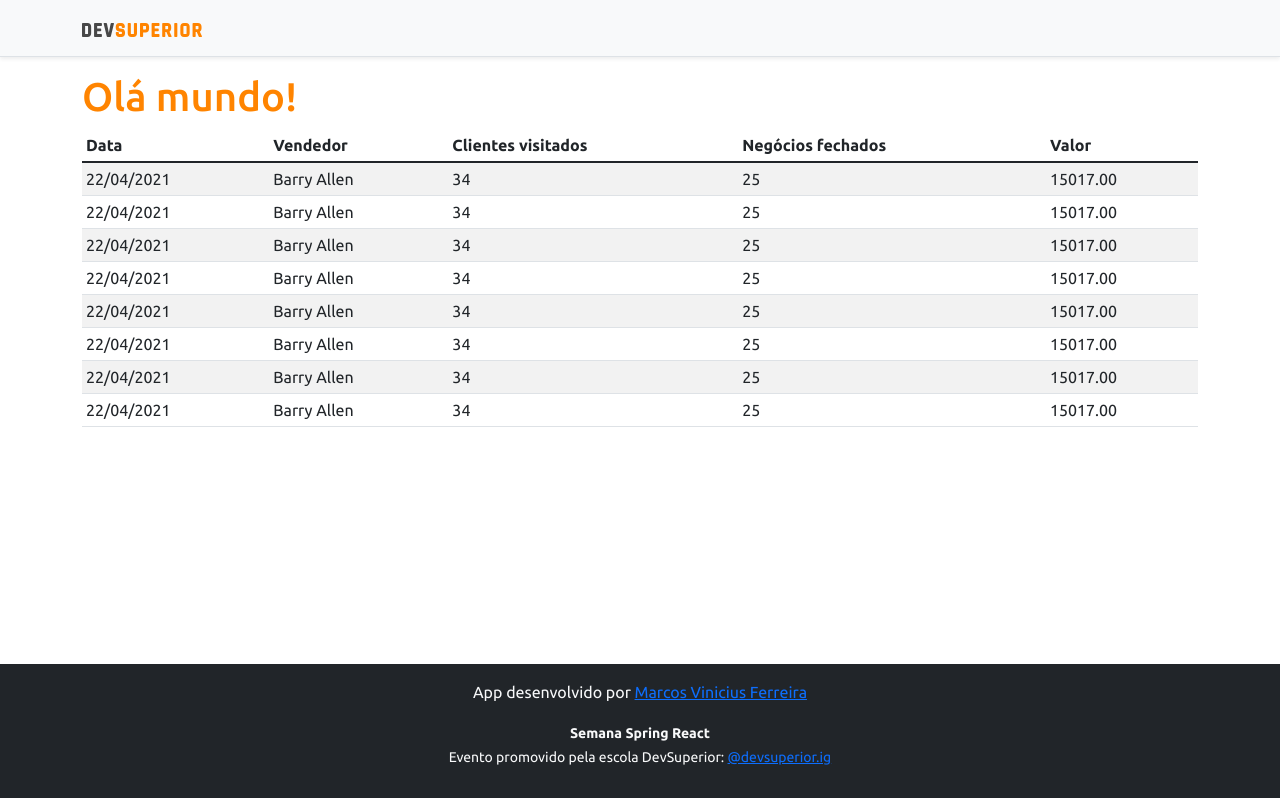
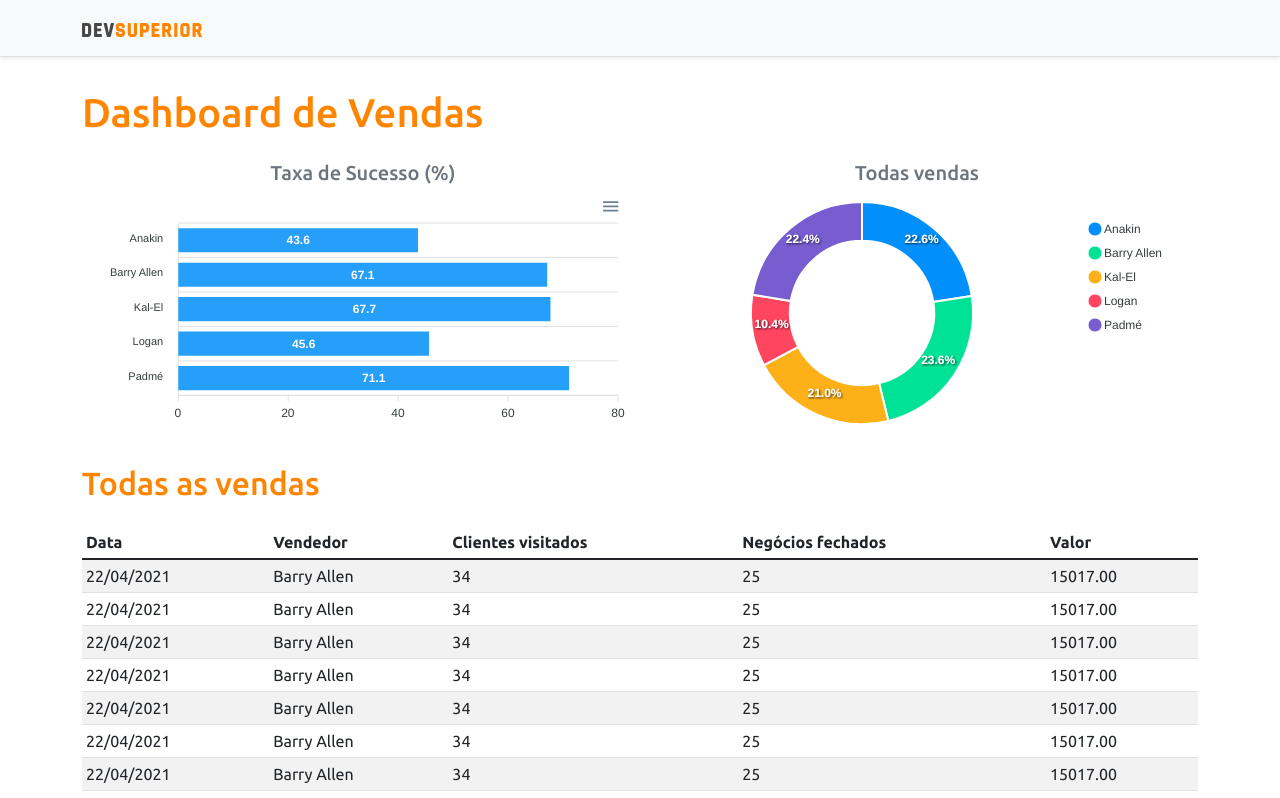
Before and after one commit to marcosnaofazisso/projeto-sds4, a React (Create React App) app in the folder frontend/: page / in a window 1280 px wide. Shown: the top 798 px of the page. Built offline with nearby package versions, Linux system fonts and the light colour scheme.

Commit message:
Dados com gráficos estáticos

```diff
--- a/frontend/package.json
+++ b/frontend/package.json
@@ -10,8 +10,10 @@
     "@types/node": "^12.0.0",
     "@types/react": "^17.0.0",
     "@types/react-dom": "^17.0.0",
+    "apexcharts": "^3.28.1",
     "bootstrap": "^5.1.0",
     "react": "^17.0.2",
+    "react-apexcharts": "^1.3.9",
     "react-dom": "^17.0.2",
     "react-scripts": "4.0.3",
     "typescript": "^4.1.2",
--- a/frontend/src/App.tsx
+++ b/frontend/src/App.tsx
@@ -1,4 +1,6 @@
+import BarChart from 'components/BarChart';
 import DataTable from 'components/DataTable';
+import DonutChart from 'components/DonutChart';
 import Footer from 'components/Footer';
 import NavBar from 'components/NavBar';
 import React from 'react';
@@ -9,11 +11,26 @@
     <>
       <NavBar />
       <div className="container">
-        <h1 className="text-primary">Olá mundo!</h1>
+        <h1 className="text-primary py-3">Dashboard de Vendas</h1>
 
-        <DataTable/>
+        <div className="row px-3">
+          <div className="col-sm-6">
+            <h5 className="text-center text-secondary">Taxa de Sucesso (%)</h5>
+            <BarChart />
+          </div>
+          <div className="col-sm-6">
+            <h5 className="text-center text-secondary">Todas vendas</h5>
+            <DonutChart/>
+          </div>
+        </div>
+
+        <div className="py-3">
+          <h2 className="text-primary">Todas as vendas</h2>
+
+        </div>
+        <DataTable />
       </div>
-      <Footer/>
+      <Footer />
     </>
   );
 }
--- /dev/null
+++ b/frontend/src/components/BarChart/index.tsx
@@ -0,0 +1,35 @@
+import React from 'react';
+import Chart from 'react-apexcharts';
+
+
+const BarChart = () => {
+
+    const options = {
+        plotOptions: {
+            bar: {
+                horizontal: true,
+            }
+        },
+    };
+
+    const mockData = {
+        labels: {
+            categories: ['Anakin', 'Barry Allen', 'Kal-El', 'Logan', 'Padmé']
+        },
+        series: [
+            {
+                name: "% Sucesso",
+                data: [43.6, 67.1, 67.7, 45.6, 71.1]
+            }
+        ]
+    };
+    return (
+        <Chart
+        options={{...options, xaxis: mockData.labels}}
+        series={mockData.series}
+        type="bar"
+        height="240"
+        />
+    );
+}
+export default BarChart;
--- /dev/null
+++ b/frontend/src/components/DonutChart/index.tsx
@@ -0,0 +1,27 @@
+import React from 'react';
+import Chart from 'react-apexcharts';
+
+
+const DonutChart = () => {
+
+    const mockData = {
+        series: [477138, 499928, 444867, 220426, 473088],
+        labels: ['Anakin', 'Barry Allen', 'Kal-El', 'Logan', 'Padmé']
+    }
+
+    const options = {
+        legend: {
+            show: true
+        }
+    }
+
+    return (
+        <Chart
+        options={{...options, labels: mockData.labels}}
+        series={mockData.series}
+        type="donut"
+        height="240"
+        />
+    );
+}
+export default DonutChart;
```
Also changed, not shown: 1 other file (tests, documents, lock files or other folders).
